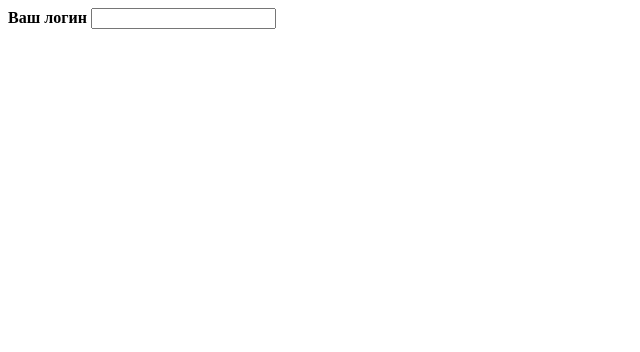
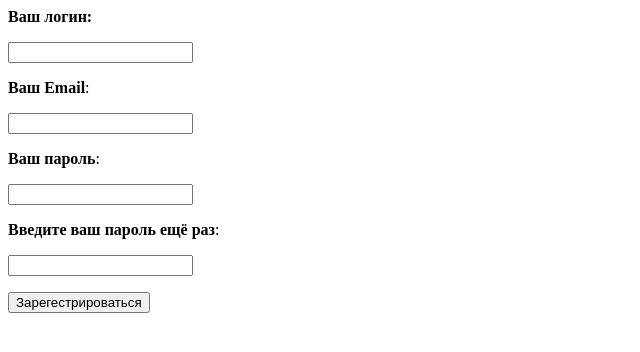
Before and after one commit to Pred4tor555/ToDo-Level, a PHP site: page /signup.php in a window 1280 px wide. Shown: the top 352 px of the page, without its empty margins (0-640 px from the left). Run offline with PHP 8.4, Linux system fonts and the light colour scheme.

Commit message:
signForm

```diff
--- a/signup.php
+++ b/signup.php
@@ -1,10 +1,67 @@
 <?php
     require 'configDB.php';
+
+    $data = $_POST;
+    if( isset($data['do_signup']) )
+    {
+
+        $errors = array();
+        if( trim($data['login']) == '' )
+        {
+            $errors[] = 'Введите логин!';
+        }
+
+        if( trim($data['email']) == '' )
+        {
+            $errors[] = 'Введите Email!';
+        }
+
+        if( $data['password'] == '' )
+        {
+            $errors[] = 'Введите пароль!';
+        }
+
+        if( $data['password_2'] != $data['password'] )
+        {
+            $errors[] = 'Повторный пароль введён не верно!';
+        }
+
+        if( empty($errors) )
+        {
+            // Должна быть произведена регестрация пользователя в базу данных(insert, $_GET)
+        } else
+        {
+            echo '<div style="color: rgba(255,0,0,0.78);">' .array_shift($errors).'</div><hr>';
+        }
+
+    }
+
 ?>
 
 <form action="/signup.php" method="POST">
+
     <p>
-        <strong>Ваш логин</strong>
-        <input type="text" name="login">
+        <p><strong>Ваш логин:</strong></p>
+        <input type="text" name="login" value="<?php echo @$data['login']; ?>">
     </p>
+
+    <p>
+        <p><strong>Ваш Email</strong>:</p>
+        <input type="email" name="email" value="<?php echo @$data['email']; ?>">
+    </p>
+
+    <p>
+        <p><strong>Ваш пароль</strong>:</p>
+        <input type="password" name="password" value="<?php echo @$data['password']; ?>">
+    </p>
+
+    <p>
+        <p><strong>Введите ваш  пароль ещё раз</strong>:</p>
+        <input type="password" name="password_2" value="<?php echo @$data['password_2']; ?>">
+    </p>
+
+    <p>
+        <button type="submit" name="do_signup">Зарегестрироваться</button>
+    </p>
+
 </form>
```
Also changed, not shown: todo.js (renamed from todo-level.js).
